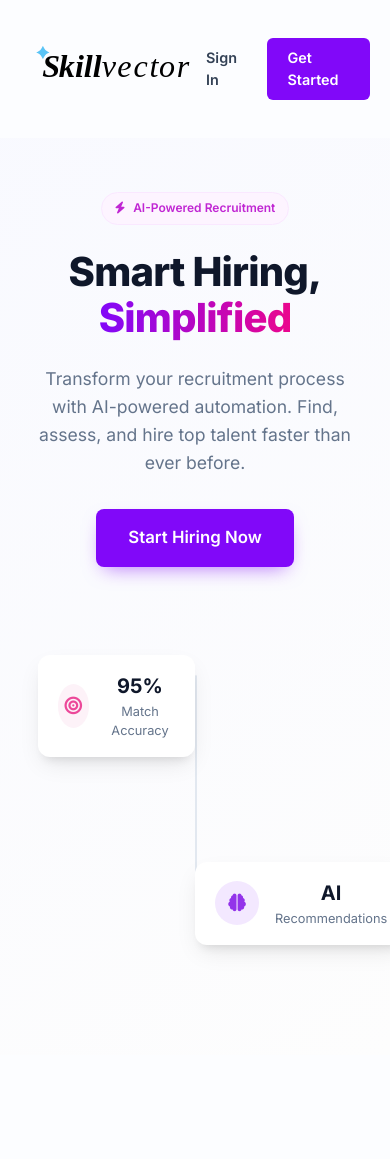
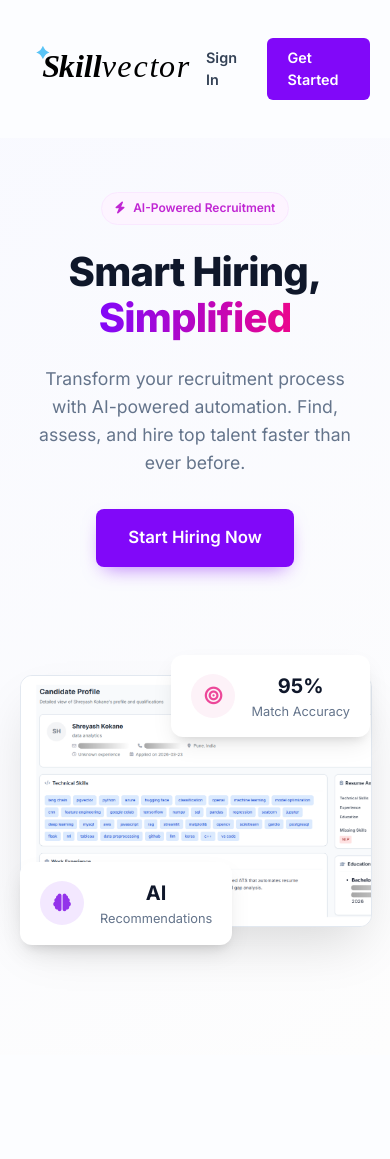
Before and after one commit to sheran101GIT/Skillvector, a Python web app: template skillvector-hr/app/templates/landing.html in a window 390 px wide. Shown: the top 1159 px of the page. Run offline with Jinja, Linux system fonts and the light colour scheme; the template is opened without the code that fills it, so the values that code supplies are empty.

Commit message:
fix: landing page hero snippet width collapse on mobile

```diff
--- a/skillvector-hr/app/static/css/landing.css
+++ b/skillvector-hr/app/static/css/landing.css
@@ -505,6 +505,10 @@ a {
         margin-bottom: 3rem;
     }
 
+    .hero-visual {
+        width: 100%;
+    }
+
     .visual-wrapper {
         width: 100%;
         max-width: 480px;
```
